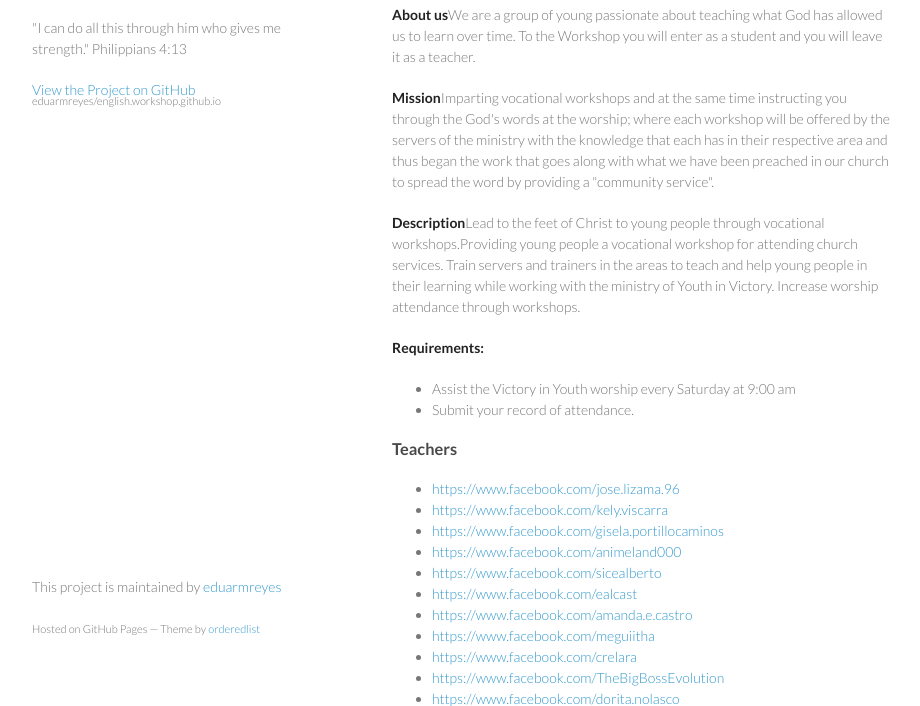
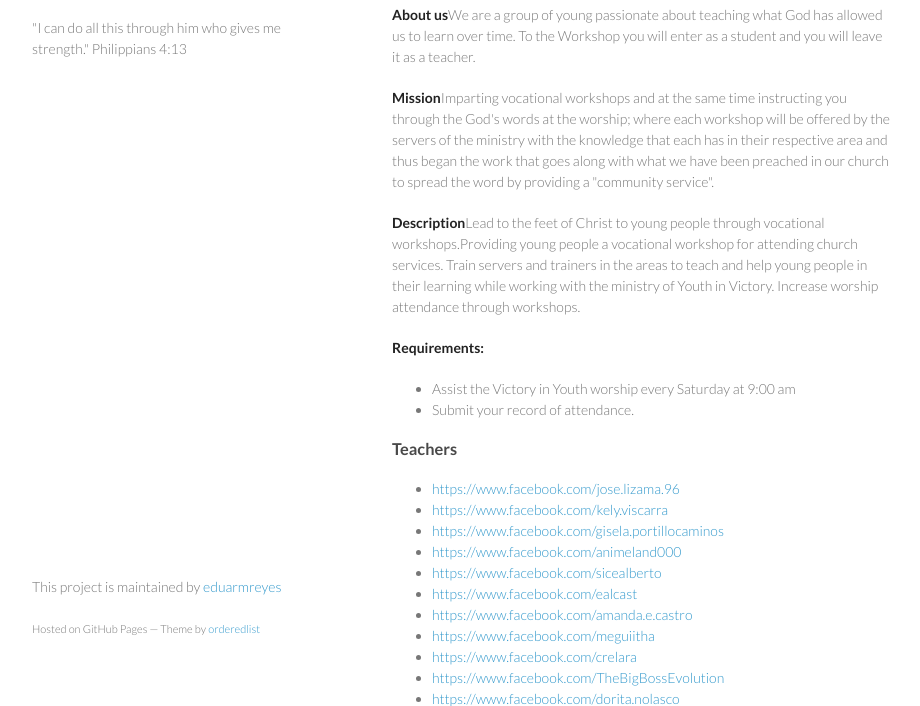
Before and after one commit to eduarmreyes/english.workshop.github.io, a plain HTML site: page index.html in a window 1280 px wide. Shown: the part 92-798 px from the top of the page, without its empty margins (178-1098 px from the left). Drawn offline with Linux system fonts and the light colour scheme.

Commit message:
Removed github links second test

```diff
--- a/index.html
+++ b/index.html
@@ -17,8 +17,6 @@
       <header>
         <h1>JEV Workshops</h1>
         <p>&quot;I can do all this through him who gives me strength.&quot; Philippians 4:13</p>
-
-        <p class="view"><a href="https://github.com/eduarmreyes/english.workshop.github.io">View the Project on GitHub <small>eduarmreyes/english.workshop.github.io</small></a></p>
       </header>
       <section>
         <h3>
```
